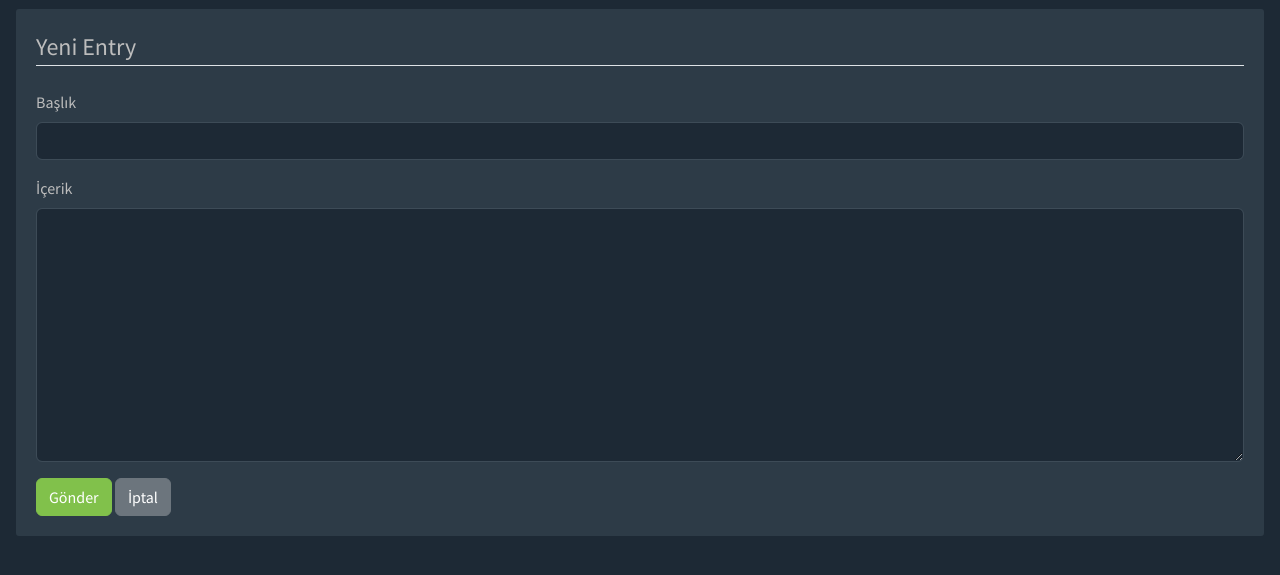
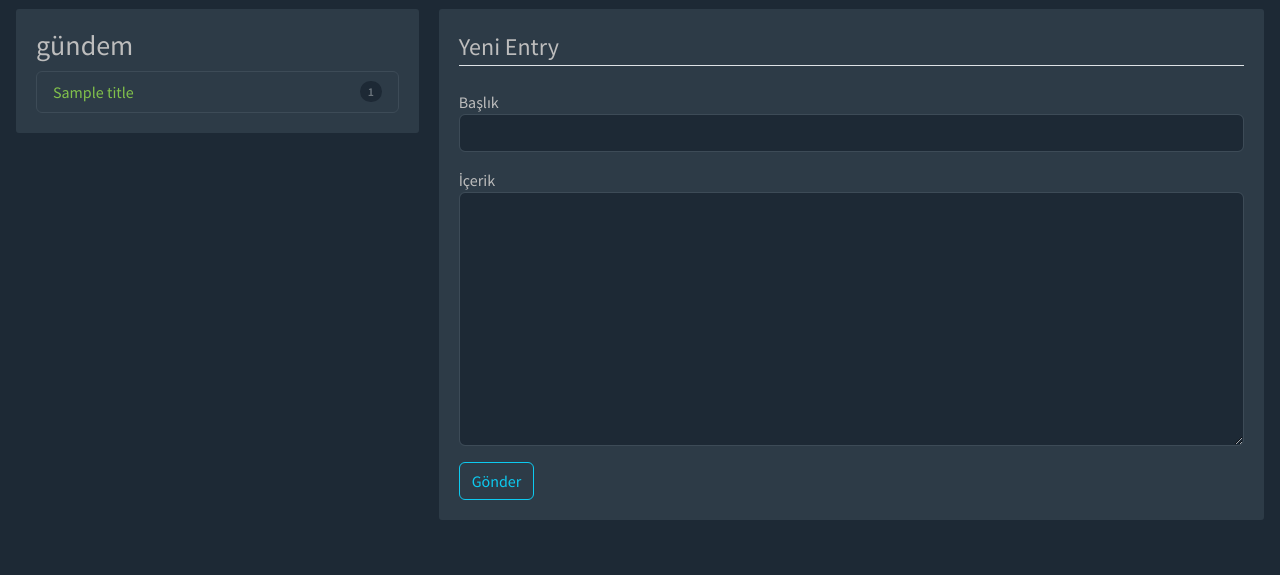
Before and after one commit to gebertocarlos/450mtForum, a Flask app: page /entry/new in a window 1280 px wide. Shown: the part 63-638 px from the top of the page. Run offline with Flask 3, Linux system fonts and the light colour scheme; a user stored in the database is signed in; tables that the repository leaves empty hold one stand-in row (values such as "Sample post").

Commit message:
Entry görünümü iyileştirildi

```diff
--- a/forms.py
+++ b/forms.py
@@ -31,7 +31,7 @@ class LoginForm(FlaskForm):
     submit = SubmitField('Giriş Yap')
 
 class EntryForm(FlaskForm):
-    title = StringField('Başlık', validators=[DataRequired(), Length(min=3, max=100)])
+    title = StringField('Başlık', validators=[Length(min=3, max=100)])
     content = TextAreaField('İçerik', validators=[DataRequired(), Length(min=10)])
     submit = SubmitField('Gönder')
 
--- a/main.py
+++ b/main.py
@@ -25,19 +25,34 @@ def home():
 @login_required
 def new_entry():
     form = EntryForm()
+    title_name = request.args.get('title')
+
+    if title_name:
+        title = Title.query.filter_by(title=title_name).first()
+        if title and request.method == 'GET':
+            form.title.data = title.title
+
     if form.validate_on_submit():
-        # Başlığı kontrol et veya oluştur
-        title = Title.query.filter_by(title=form.title.data).first()
-        if not title:
+        # Başlık parametresi varsa onu kullan, yoksa formdan al
+        if title_name:
+            title = Title.query.filter_by(title=title_name).first()
+        else:
+            title = Title.query.filter_by(title=form.title.data).first()
+
+        if not title and form.title.data:
             title = Title(title=form.title.data)
             db.session.add(title)
             db.session.commit()
 
-        entry = Entry(content=form.content.data, author=current_user, title_obj=title)
-        db.session.add(entry)
-        db.session.commit()
-        flash('Entry başarıyla oluşturuldu!', 'success')
-        return redirect(url_for('main.title', title_name=title.title))
+        if title:
+            entry = Entry(content=form.content.data, author=current_user, title_obj=title)
+            db.session.add(entry)
+            db.session.commit()
+            flash('Entry başarıyla oluşturuldu!', 'success')
+            return redirect(url_for('main.title', title_name=title.title))
+        else:
+            flash('Lütfen bir başlık girin veya mevcut başlık seçin.', 'danger')
+
     trending_topics = get_trending_topics()
     return render_template('create_entry.html', title='Yeni Entry',
                          form=form, legend='Yeni Entry', trending_topics=trending_topics)
--- a/templates/create_entry.html
+++ b/templates/create_entry.html
@@ -1,14 +1,31 @@
 {% extends "base.html" %}
-{% block title %}{{ legend }}{% endblock %}
-
 {% block content %}
+<div class="row">
+    <!-- Desktop Gündem -->
+    <div class="col-md-4 desktop-gundem">
         <div class="content-section">
-    <form method="POST">
+            <h3>gündem</h3>
+            <ul class="list-group">
+                {% for trend in trending_topics %}
+                    <li class="list-group-item d-flex justify-content-between align-items-center">
+                        <a href="{{ url_for('main.title', title_name=trend.title) }}" class="text-decoration-none">
+                            {{ trend.title }}
+                        </a>
+                        <span class="badge rounded-pill">{{ trend.entry_count }}</span>
+                    </li>
+                {% endfor %}
+            </ul>
+        </div>
+    </div>
+    <div class="col-md-8">
+        <div class="content-section">
+            <form method="POST" action="">
                 {{ form.hidden_tag() }}
                 <fieldset class="form-group">
                     <legend class="border-bottom mb-4">{{ legend }}</legend>
+                    {% if not request.args.get('title') %}
                     <div class="form-group mb-3">
-                {{ form.title.label(class="form-label") }}
+                        {{ form.title.label(class="form-control-label") }}
                         {% if form.title.errors %}
                             {{ form.title(class="form-control is-invalid") }}
                             <div class="invalid-feedback">
@@ -20,8 +37,11 @@
                             {{ form.title(class="form-control") }}
                         {% endif %}
                     </div>
+                    {% else %}
+                        {{ form.title(type="hidden") }}
+                    {% endif %}
                     <div class="form-group mb-3">
-                {{ form.content.label(class="form-label") }}
+                        {{ form.content.label(class="form-control-label") }}
                         {% if form.content.errors %}
                             {{ form.content(class="form-control is-invalid", rows="10") }}
                             <div class="invalid-feedback">
@@ -35,9 +55,10 @@
                     </div>
                 </fieldset>
                 <div class="form-group">
-            {{ form.submit(class="btn btn-primary") }}
-            <a class="btn btn-secondary" href="{{ url_for('main.home') }}">İptal</a>
+                    {{ form.submit(class="btn btn-outline-info") }}
                 </div>
             </form>
         </div>
+    </div>
+</div>
 {% endblock content %}
```
Also changed, not shown: templates/title.html (+16 -18 lines). Lines whose indentation alone changed are shown as unchanged.
